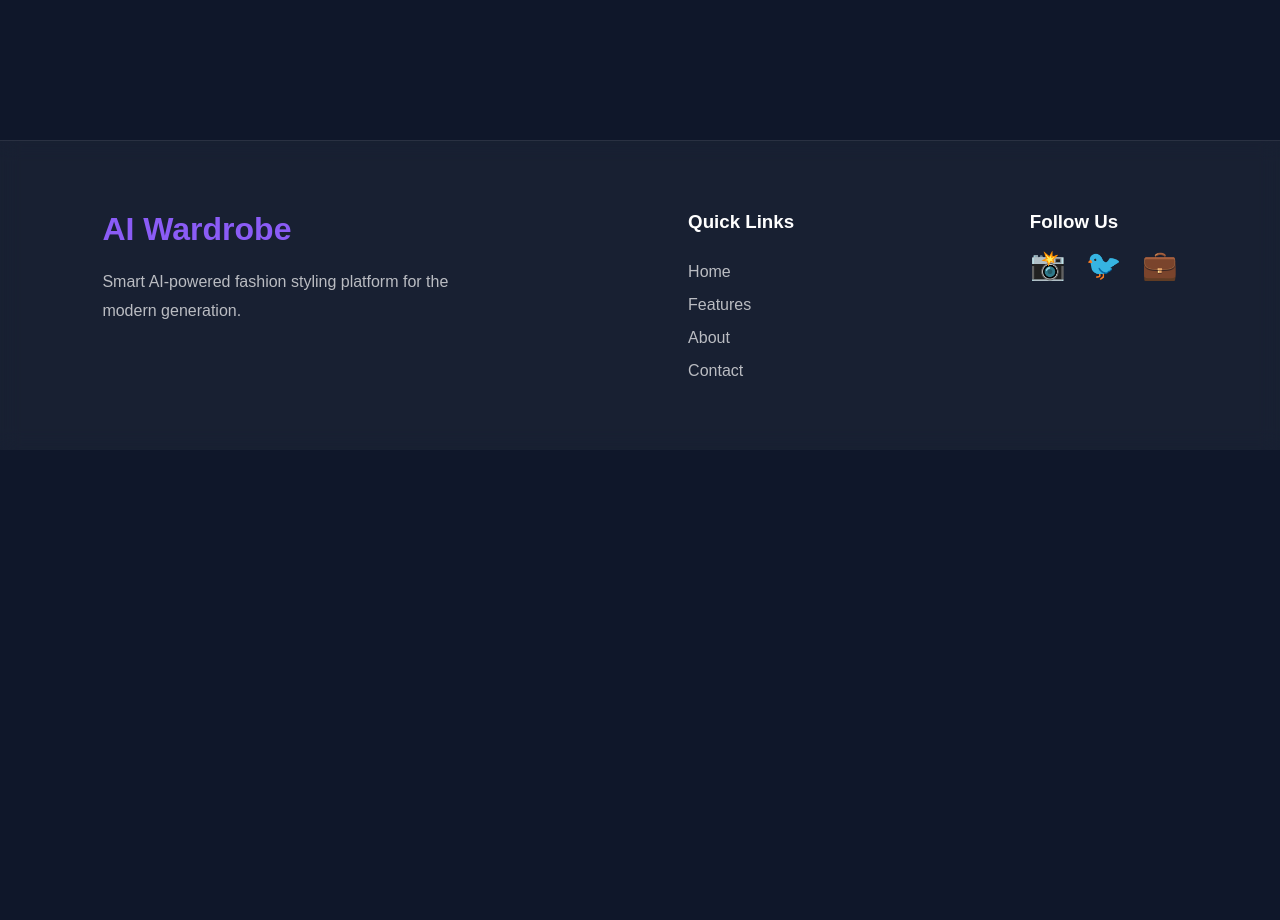
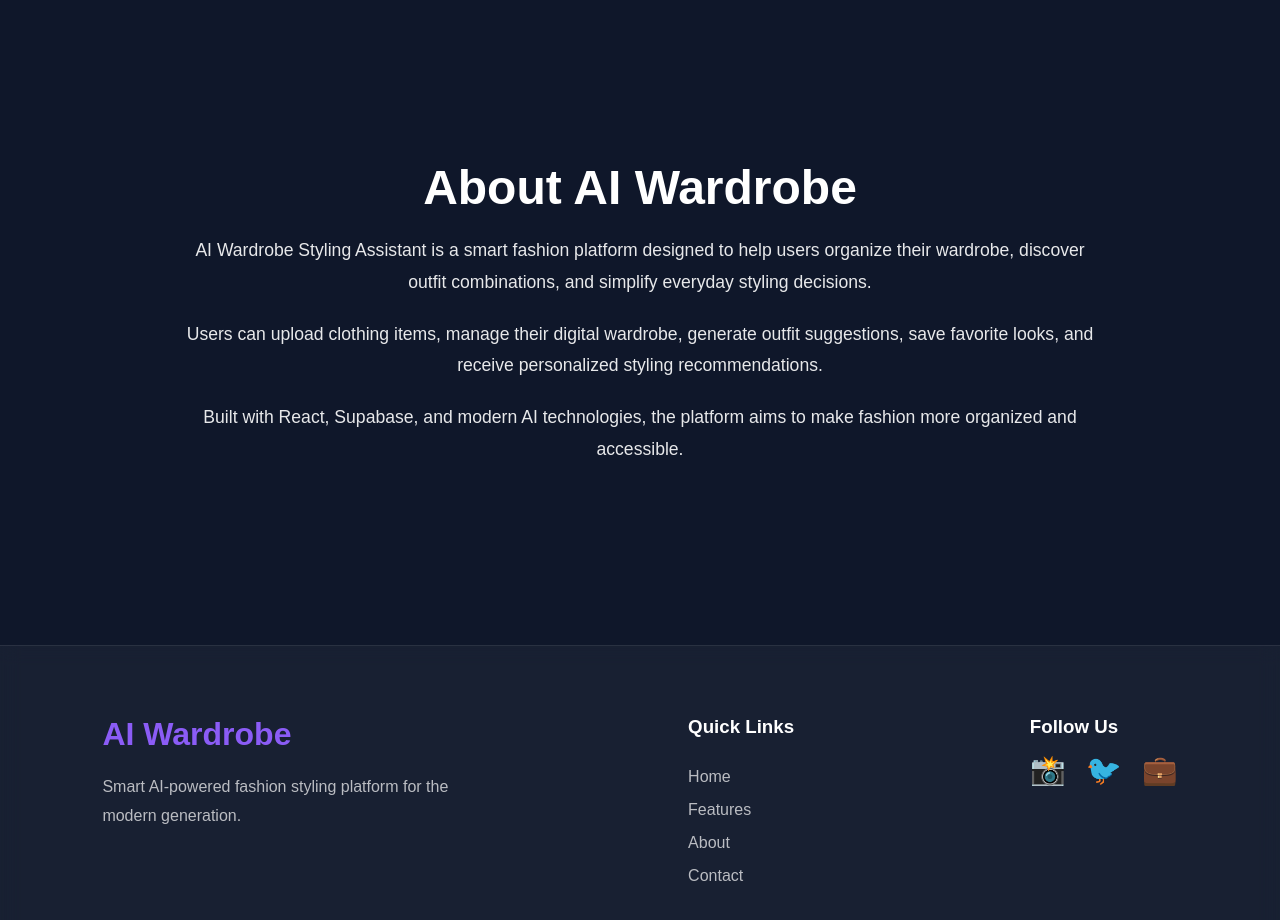
Before and after one commit to gitsync-25/ai-wardrobe-styling-assistant, a React (Vite) app: page / in a window 1280 px wide. Shown: the part 1700-2620 px from the top of the page. Before the commit the page ends 2150 px from the top, so only its background shows below. Built offline with nearby package versions, Linux system fonts and the light colour scheme.

Commit message:
Added responsive UI, about section and contact links

```diff
--- a/src/components/Navbar.jsx
+++ b/src/components/Navbar.jsx
@@ -42,9 +42,23 @@ function Navbar({
     Home
   </Link>
 </li>
-        <li><Link to="/">Features</Link></li>
-        <li><Link to="/">About</Link></li>
-        <li><Link to="/">Contact</Link></li>
+        <li>
+  <a href="#features">
+    Features
+  </a>
+</li>
+
+<li>
+  <a href="#about">
+    About
+  </a>
+</li>
+
+<li>
+  <a href="#contact">
+    Contact
+  </a>
+</li>
       </ul>
 
 <div
--- a/src/index.css
+++ b/src/index.css
@@ -1587,7 +1587,7 @@ pointer-events: none;
 
   backdrop-filter: blur(20px);
 
-  padding: 40px 20px;
+  padding: 40px 15px;
 
   border-right: 1px solid rgba(255,255,255,0.1);
 }
@@ -2216,3 +2216,111 @@ pointer-events: none;
     0 10px 25px
     rgba(123,47,247,0.25);
 }
+
+/* Mobile Responsive */
+
+@media (max-width: 768px) {
+
+  .dashboard-page {
+
+    flex-direction: column;
+  }
+
+  .dashboard-sidebar {
+
+    width: 100%;
+
+    border-right: none;
+
+    border-bottom:
+      1px solid rgba(
+        255,
+        255,
+        255,
+        0.1
+      );
+
+    padding: 20px;
+  }
+
+  .dashboard-content {
+
+    padding: 20px;
+  }
+
+  .outfits-grid {
+
+    grid-template-columns:
+      1fr;
+  }
+
+  .recent-grid {
+
+    justify-content: center;
+  }
+
+  .recent-card {
+
+    width: 100%;
+    max-width: 300px;
+  }
+
+}
+.about-section {
+
+  max-width: 1000px;
+
+  margin: 100px auto;
+
+  padding: 40px;
+
+  text-align: center;
+}
+
+.about-section h2 {
+
+  font-size: 3rem;
+
+  margin-bottom: 20px;
+}
+
+.about-section p {
+
+  font-size: 1.1rem;
+
+  line-height: 1.8;
+
+  margin-bottom: 20px;
+
+  opacity: 0.9;
+}
+html {
+  scroll-behavior: smooth;
+}
+
+.about-section {
+
+  max-width: 1000px;
+
+  margin: 100px auto;
+
+  padding: 40px;
+
+  text-align: center;
+}
+
+.about-section h2 {
+
+  font-size: 3rem;
+
+  margin-bottom: 20px;
+}
+
+.about-section p {
+
+  font-size: 1.1rem;
+
+  line-height: 1.8;
+
+  margin-bottom: 20px;
+}
--- a/src/pages/Home.jsx
+++ b/src/pages/Home.jsx
@@ -1,3 +1,4 @@
+import { Link } from "react-router-dom";
 import { useEffect, useState } from "react";
 import { motion, AnimatePresence } from "framer-motion";
 import Navbar from '../components/Navbar'
@@ -136,7 +137,10 @@ useEffect(() => {
   session={session}
 />
 
- <div className="home-container page-center">
+<div
+  className="home-container page-center"
+  id="home"
+>
   <div className="particles">
 
   <span></span>
@@ -192,14 +196,53 @@ useEffect(() => {
       and elevate your personal style with AI-powered assistance.
     </motion.p>
 
+    {session ? (
+
+  <Link to="/dashboard">
+
     <motion.button
-  initial={{ opacity: 0, scale: 0.8 }}
-  animate={{ opacity: 1, scale: 1 }}
-  transition={{ duration: 0.6, delay: 0.6 }}
->
-  Get Started →
+      initial={{
+        opacity: 0,
+        scale: 0.8
+      }}
+      animate={{
+        opacity: 1,
+        scale: 1
+      }}
+      transition={{
+        duration: 0.6,
+        delay: 0.6
+      }}
+    >
+      🚀 Open Dashboard
+    </motion.button>
 
-</motion.button>
+  </Link>
+
+) : (
+
+  <Link to="/login">
+
+    <motion.button
+      initial={{
+        opacity: 0,
+        scale: 0.8
+      }}
+      animate={{
+        opacity: 1,
+        scale: 1
+      }}
+      transition={{
+        duration: 0.6,
+        delay: 0.6
+      }}
+    >
+      Get Started →
+    </motion.button>
+
+  </Link>
+
+)}
   </div>
   <div className="stats-section">
 
@@ -221,7 +264,10 @@ useEffect(() => {
 </div>
 </div>
 
-<section className="features-section">
+<section
+  className="features-section"
+  id="features"
+>
 
   <h2>Powerful AI Fashion Features</h2>
 
@@ -287,6 +333,27 @@ useEffect(() => {
 
 </section>
 
+<section
+  className="about-section"
+  id="about"
+>
+
+  <h2>About AI Wardrobe</h2>
+
+  <p>
+    AI Wardrobe Styling Assistant is a smart fashion platform designed to help users organize their wardrobe, discover outfit combinations, and simplify everyday styling decisions.
+  </p>
+
+  <p>
+    Users can upload clothing items, manage their digital wardrobe, generate outfit suggestions, save favorite looks, and receive personalized styling recommendations.
+  </p>
+
+  <p>
+    Built with React, Supabase, and modern AI technologies, the platform aims to make fashion more organized and accessible.
+  </p>
+
+</section>
+
 <motion.footer
 
   className="footer"
@@ -335,17 +402,40 @@ useEffect(() => {
 
   <div className="footer-socials">
 
-    <h3>Follow Us</h3>
+  <h3>Follow Us</h3>
 
-    <div className="social-icons">
+  <div className="social-icons">
 
-      <span>📸</span>
-      <span>🐦</span>
-      <span>💼</span>
+    <a
+      href="https://instagram.com/vaebhav_25"
+      target="_blank"
+      rel="noopener noreferrer"
+      title="Instagram"
+    >
+      📸
+    </a>
 
-    </div>
+    <a
+      href="https://www.linkedin.com/in/vaebhav25/"
+      target="_blank"
+      rel="noopener noreferrer"
+      title="LinkedIn"
+    >
+      🐦
+    </a>
+
+    <a
+      href="https://github.com/gitsync-25"
+      target="_blank"
+      rel="noopener noreferrer"
+      title="GitHub"
+    >
+      💼
+    </a>
 
   </div>
+
+</div>
 
 </motion.footer>
 
--- a/src/pages/OutfitSuggestions.jsx
+++ b/src/pages/OutfitSuggestions.jsx
@@ -256,7 +256,12 @@ function OutfitSuggestions() {
 
     if (error) {
 
-      alert(error.message);
+      const updatedOutfits = [...outfits];
+
+updatedOutfits[index].aiText =
+  "🤖 AI Stylist is temporarily unavailable. Please try again later.";
+
+setOutfits(updatedOutfits);
 
       return;
     }
--- a/src/services/openrouter.js
+++ b/src/services/openrouter.js
@@ -10,7 +10,7 @@ export async function getStyleAdvice(outfit) {
         "Content-Type": "application/json",
       },
       body: JSON.stringify({
-        model: "meta-llama/llama-3.3-8b-instruct:free",
+        model: "openai/gpt-oss-20b:free",
         messages: [
           {
             role: "user",
```
